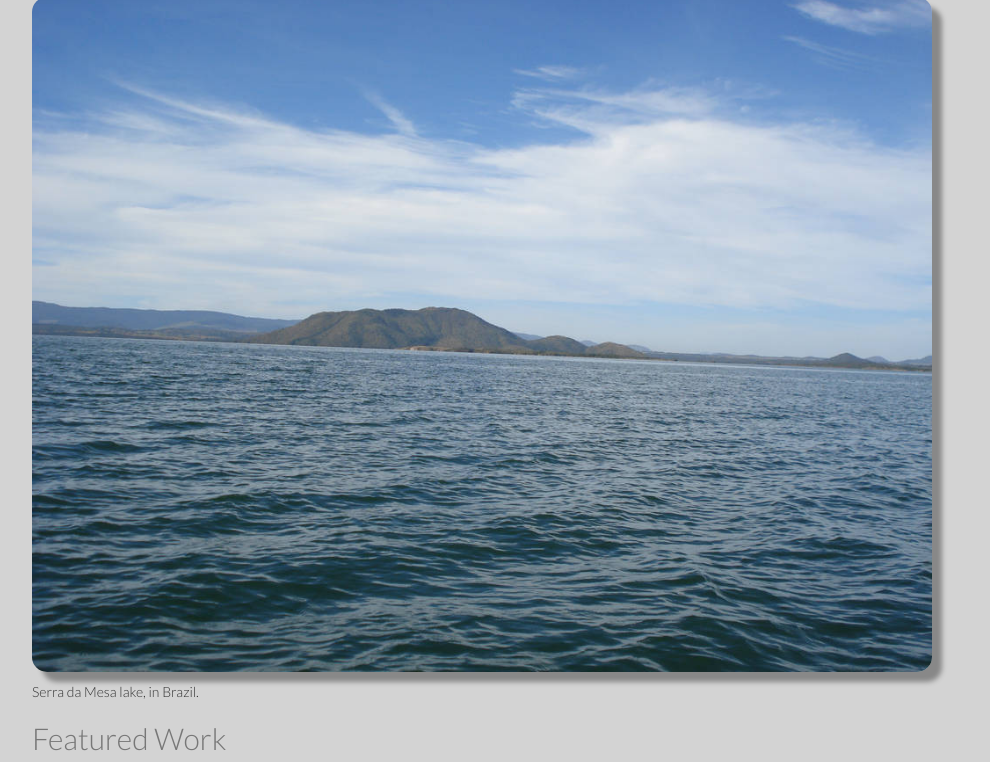
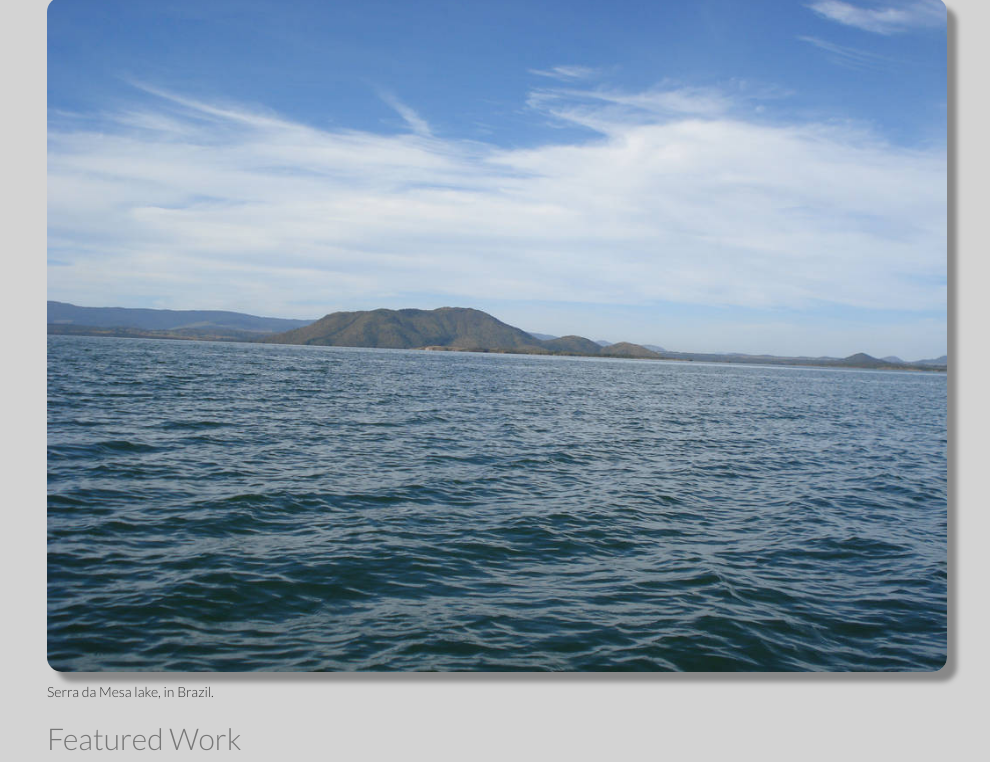
Before and after one commit to AlbertoJota/AlbertoJota.github.io, a plain HTML site: page index.html in a window 1280 px wide. Shown: the part 165-927 px from the top of the page, without its empty margins (143-1133 px from the left). Drawn offline with nearby package versions, Linux system fonts and the light colour scheme.

Commit message:
Correct margin

```diff
--- a/css/style.css
+++ b/css/style.css
@@ -59,3 +59,7 @@ figcaption {
     height: 100%;
     border-radius: 15px;
 }
+
+.row {
+    margin: auto;
+}
```
